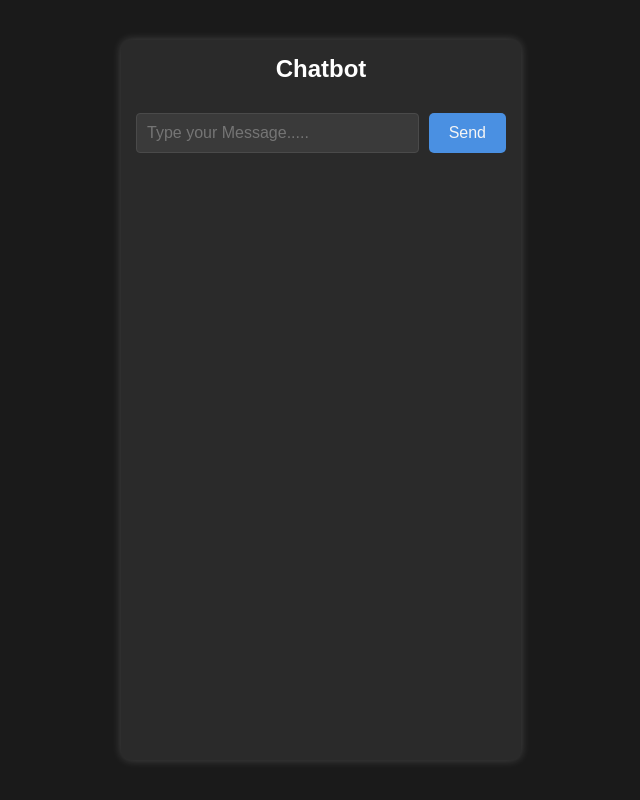
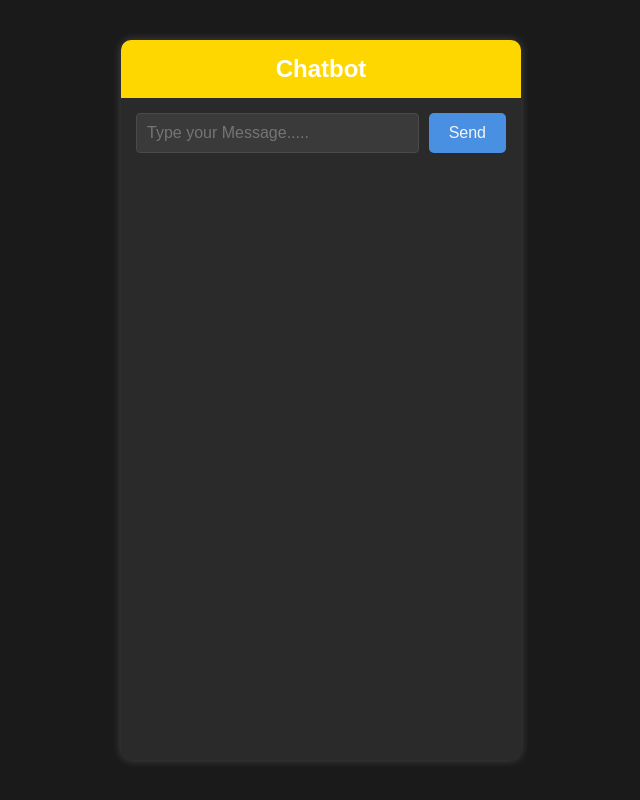
Before and after one commit to Danny-creative/ChatBot, a plain HTML site: page index.html in a window 1280 px wide. Shown: the whole page, without its empty margins (319-959 px from the left). Drawn offline with Linux system fonts and the light colour scheme.

Commit message:
Refactor chat styles in styles.css
Updated chat styles for improved aesthetics and functionality.

```diff
--- a/styles.css
+++ b/styles.css
@@ -22,7 +22,7 @@ body{
 }
 
 .chat-header{
-    background-color: golden-rod;
+    background-color: gold;
     color: white;
     padding: 15px;
     text-align: center;
```
